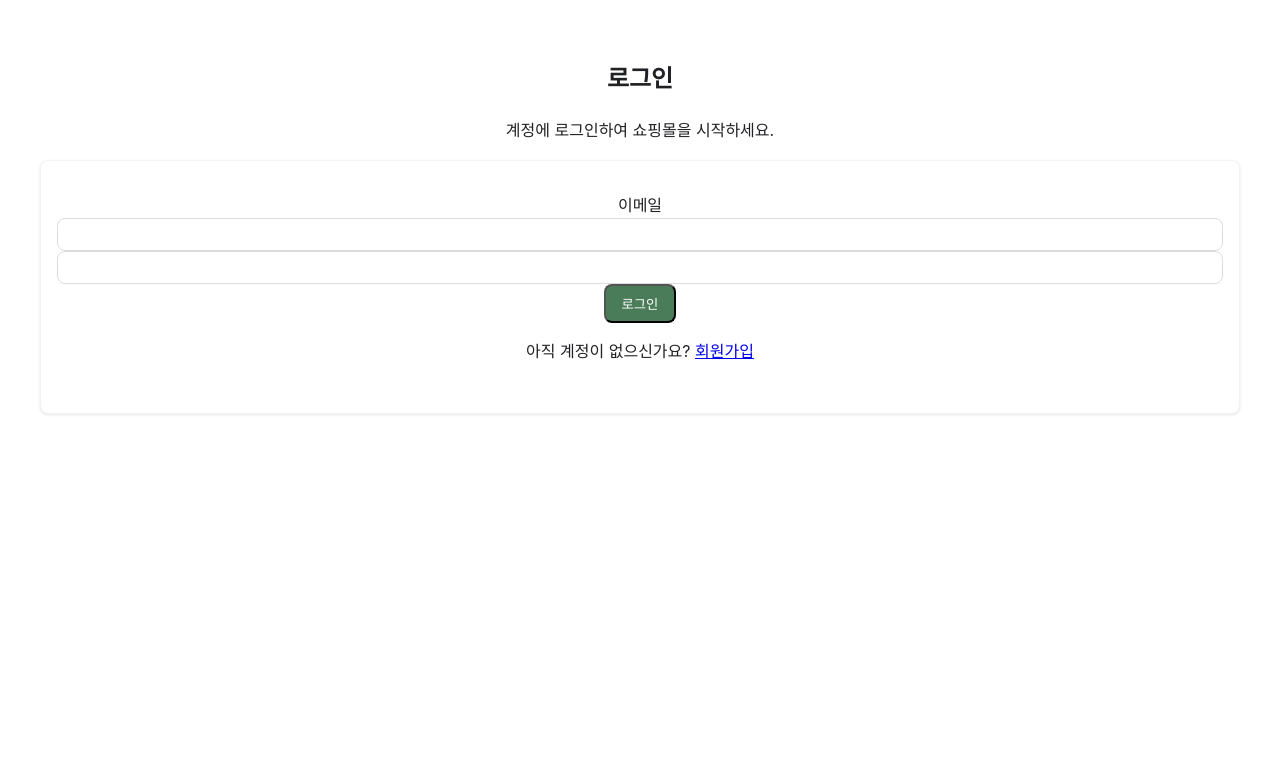
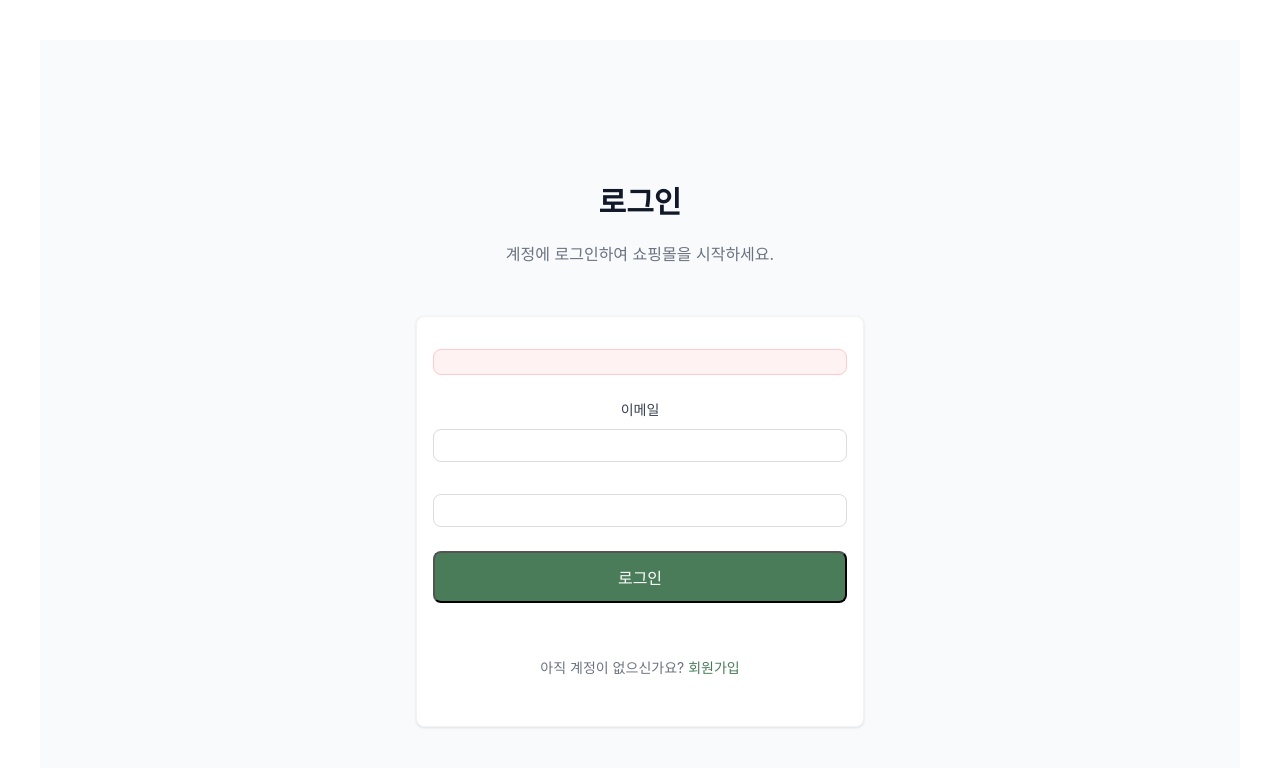
Before and after one commit to HanSeongJun/Store_404, a React (Vite) app in the folder frontend/: page /login in a window 1280 px wide. Shown: the top 768 px of the page. Built offline with nearby package versions, Linux system fonts and the light colour scheme; a web font is replaced by a local one.

Commit message:
CREATE 로그인 페이지 스타일 작성

```diff
--- a/frontend/src/Views/Auth/LogIn/LogIn.jsx
+++ b/frontend/src/Views/Auth/LogIn/LogIn.jsx
@@ -1,4 +1,5 @@
 import {Link} from "react-router-dom";
+import "./Style.css";
 
 function LogIn() {
     return (
--- a/frontend/src/Views/Auth/LogIn/Style.css
+++ b/frontend/src/Views/Auth/LogIn/Style.css
@@ -0,0 +1,85 @@
+.Log-In-Page {
+    min-height: 100vh;
+    background-color: #F9FAFB;
+
+    display: flex;
+    flex-direction: column;
+    justify-content: center;
+
+    padding: 3rem 1rem;
+}
+
+.Log-In-Title-Container {
+    max-width: 28rem;
+    margin: 0 auto;
+    width: 100%;
+}
+
+.Log-In-Box {
+    text-align: center;
+}
+
+.Log-In-Title {
+    font-size: 1.875rem;
+    font-weight: 800;
+    color: #111827;
+    margin-bottom: 0.5rem;
+}
+
+.Log-In-Title-Detail {
+    color: #6B7280;
+}
+
+.Log-In-Form-Container {
+    margin-top: 2rem;
+    max-width: 28rem;
+    width: 100%;
+    margin-left: auto;
+    margin-right: auto;
+}
+
+.Log-In-Form {
+    display: flex;
+    flex-direction: column;
+    gap: 1.5rem;
+}
+
+.Log-In-Form-Error {
+    background-color: #FEF2F2;
+    border: 1px solid #FECACA;
+    color: #DC2626;
+    padding: 0.75rem 1rem;
+    border-radius: 0.5rem;
+}
+
+.Log-In-Input {
+    display: block;
+    font-size: 0.875rem;
+    font-weight: 500;
+    color: #374151;
+    margin-bottom: 0.5rem;
+}
+
+.Log-In-Button {
+    width: 100%;
+    padding: 0.75rem;
+    font-size: 1rem;
+    font-weight: 500;
+}
+
+.Log-In-Form-Link {
+    text-align: center;
+    margin-top: 1rem;
+}
+
+.Log-In-Form-Link-Text {
+    color: #6B7280;
+    font-size: 0.875rem;
+}
+
+.Log-In-Form-Link-Text-Link {
+    color: var(--green);
+    text-decoration: none;
+    font-weight: 500;
+    transition: color 0.2s;
+}
```
